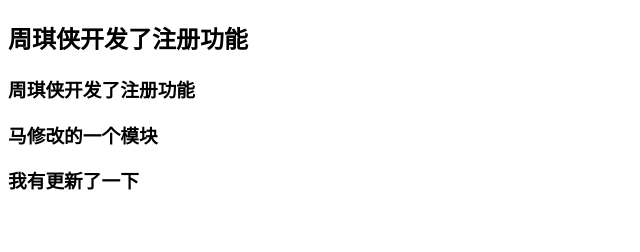
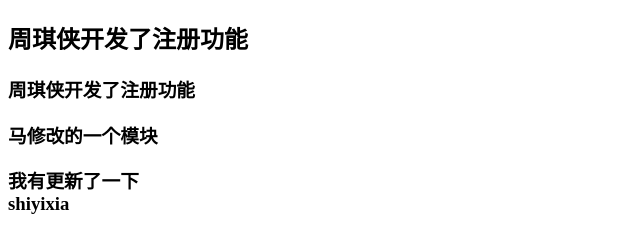
Before and after one commit to zhouqixia123/test, a plain HTML site: page index.html in a window 1280 px wide. Shown: the full height of the page, 0-640 px from the left. Drawn offline with Linux system fonts and the light colour scheme.

Commit message:
添加一个div

```diff
--- a/index.html
+++ b/index.html
@@ -9,10 +9,13 @@
 </head>
 
 <body>
-        <h2>周琪侠开发了注册功能</h2>
-        <h3>周琪侠开发了注册功能</h>
-    <p>马修改的一个模块</p>
-    <span>我有更新了一下</span>
+    <h2>周琪侠开发了注册功能</h2>
+    <h3>周琪侠开发了注册功能</h>
+        <p>马修改的一个模块</p>
+        <span>我有更新了一下</span>
+        <div>
+            shiyixia
+        </div>
 </body>
 
 </html>
```
